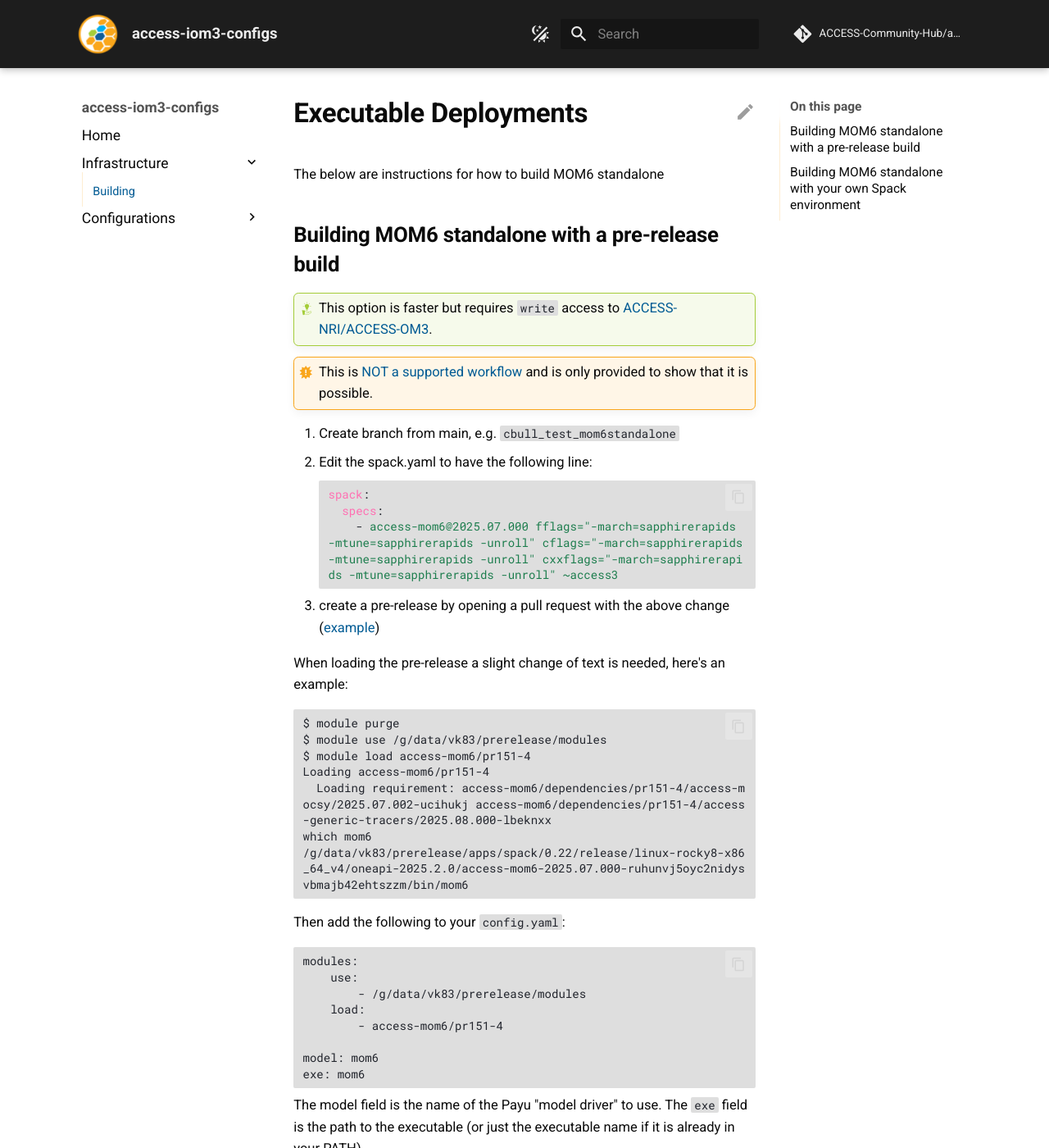
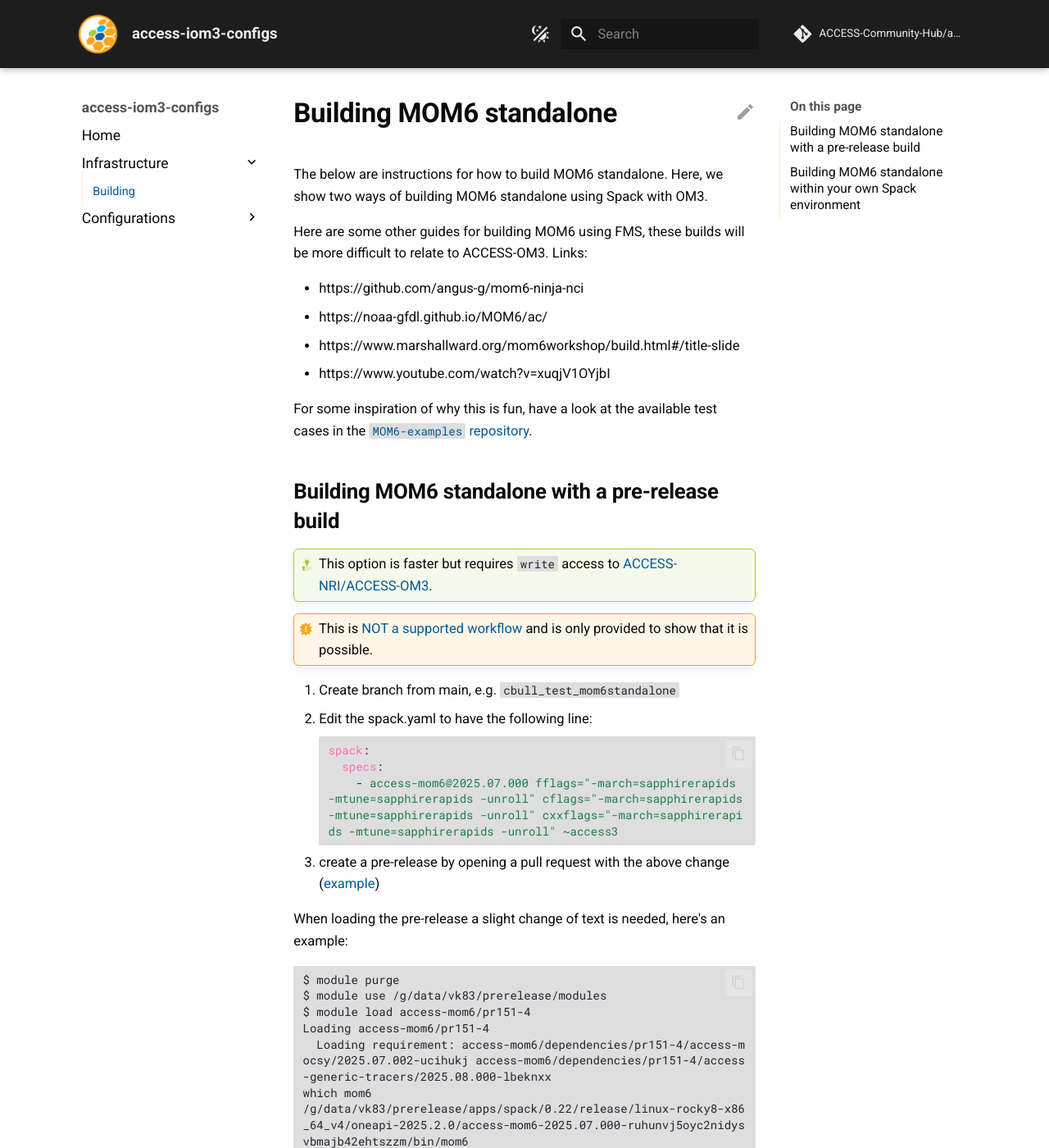
Before and after one commit to ACCESS-Community-Hub/access-iom3-configs, an MkDocs documentation site: the page built from documentation/docs/pages/infrastructure/Building.md, in a window 1280 px wide and 1400 px high. Shown: the whole window at 82% size. Built offline with MkDocs 1.6.1 and Material for MkDocs 9.7.7, drawn with Linux system fonts in a browser that asks for light colours; comment, search, counter and statistics services are not loaded; some of the changed text lies outside the part shown.

Commit message:
few more tweaks

````diff
--- a/documentation/docs/pages/infrastructure/Building.md
+++ b/documentation/docs/pages/infrastructure/Building.md
@@ -1,8 +1,18 @@
 
 
-# Executable Deployments
+# Building MOM6 standalone
 
-The below are instructions for how to build MOM6 standalone
+The below are instructions for how to build MOM6 standalone. Here, we show two ways of building MOM6 standalone using Spack with OM3.
+
+Here are some other guides for building MOM6 using FMS, these builds will be more difficult to relate to ACCESS-OM3. Links:
+
+ - https://github.com/angus-g/mom6-ninja-nci
+ - https://noaa-gfdl.github.io/MOM6/ac/
+ - https://www.marshallward.org/mom6workshop/build.html#/title-slide
+ - https://www.youtube.com/watch?v=xuqjV1OYjbI
+
+For some inspiration of why this is fun, have a look at the available test cases in the [`MOM6-examples` repository](https://github.com/NOAA-GFDL/MOM6-examples/tree/dev/gfdl/src).
+
 
 ## Building MOM6 standalone with a pre-release build
 !!! tip
@@ -44,7 +54,7 @@ exe: mom6
 ```
 The model field is the name of the Payu "model driver" to use. The `exe` field is the path to the executable (or just the executable name if it is already in your PATH).
 
-## Building MOM6 standalone with your own Spack environment
+## Building MOM6 standalone within your own Spack environment
 !!! tip
     This option is slower but does not require `write` access to [ACCESS-NRI/ACCESS-OM3](https://github.com/ACCESS-NRI/ACCESS-OM3).
 
@@ -79,9 +89,3 @@ spack env activate mom6standalone
 
 spack install access-mom6 ~access3
 ```
-
-https://github.com/NOAA-GFDL/MOM6-examples/tree/dev/gfdl/src
-
-https://github.com/angus-g/mom6-ninja-nci
-
-https://github.com/ACCESS-NRI/ACCESS-OM3/pull/151/files
````
